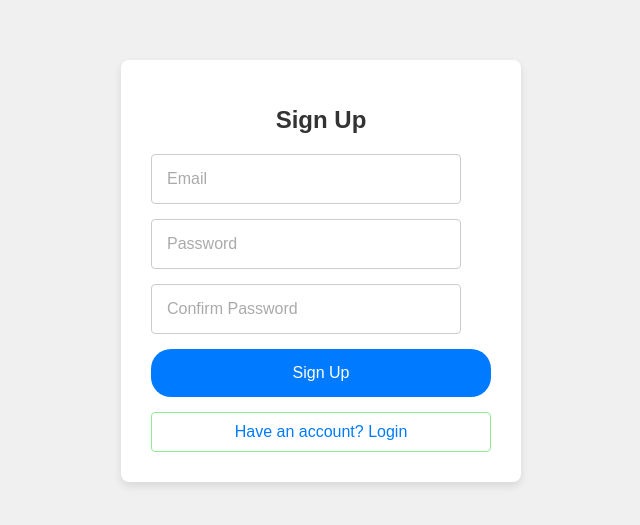
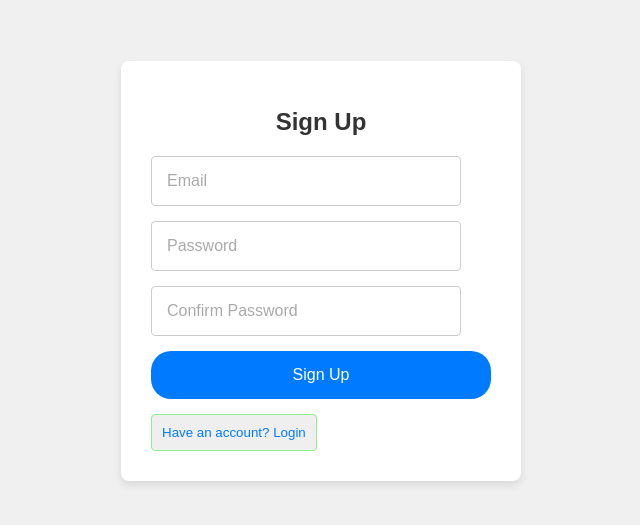
Before and after one commit to kulkarnianushree/Expense-Tracker-1-, a React (Create React App) app: page / in a window 1280 px wide. Shown: the part 129-654 px from the top of the page, without its empty margins (319-959 px from the left). Built offline with nearby package versions, Linux system fonts and the light colour scheme.

Commit message:
Login Screen created

```diff
--- /dev/null
+++ b/src/component/Auth/Login.js
@@ -0,0 +1,6 @@
+const Login = () =>{
+    return(
+        <div>Hello</div>
+    )
+}
+export default Login
--- a/src/component/Auth/Singin.js
+++ b/src/component/Auth/Singin.js
@@ -1,7 +1,10 @@
+// Signin.js
 import React, { useState } from "react";
 import './Signin.css';
+import Login from "./Login";
 
 const Signin = () => {
+  const [isLogin, setIsLogin] = useState(false);
   const [UserDetail, setUserDetail] = useState({
     Email: "",
     Password: "",
@@ -72,17 +75,25 @@ const Signin = () => {
     }
   };
 
+  const LoginButtonHandler = () => {
+    setIsLogin(true);
+  };
+
   const FormSubmitHandler = (event) => {
     event.preventDefault();
     setUserDetail({
-        Email:'',
-        Password:'',
-        ConfirmPassword:''
-    })
+      Email: '',
+      Password: '',
+      ConfirmPassword: ''
+    });
   };
 
   return (
     <div className="signup-container">
+      {isLogin ? (
+        <Login />
+      ) : (
+        <>
           <h1>Sign Up</h1>
           <form onSubmit={FormSubmitHandler}>
             <div>
@@ -116,9 +127,11 @@ const Signin = () => {
               Sign Up
             </button>
           </form>
-      <div className="login-button">
+          <button className="login-button" onClick={LoginButtonHandler}>
             Have an account? Login
-      </div>
+          </button>
+        </>
+      )}
     </div>
   );
 };
```
Lines whose indentation alone changed are shown as unchanged.
